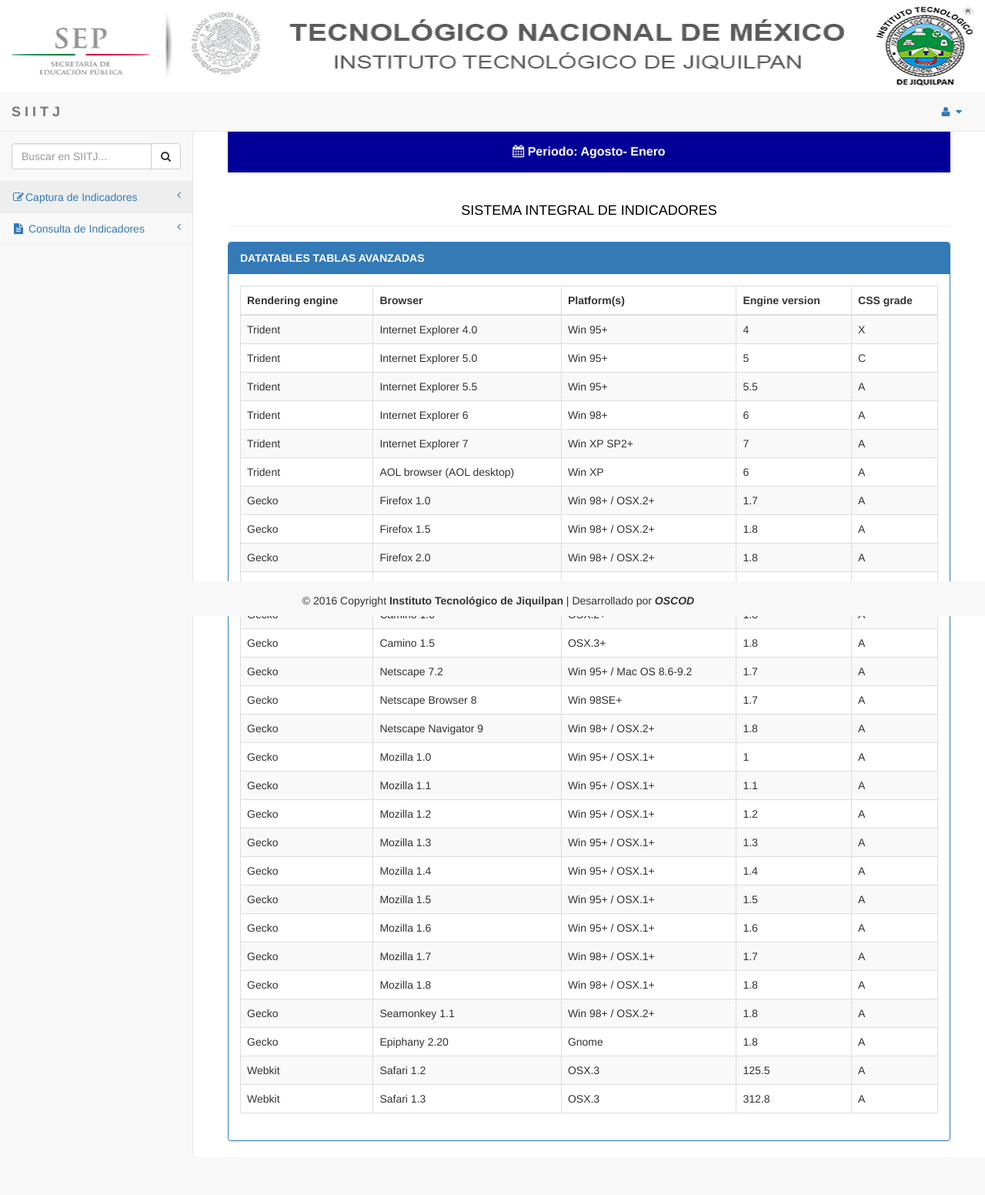
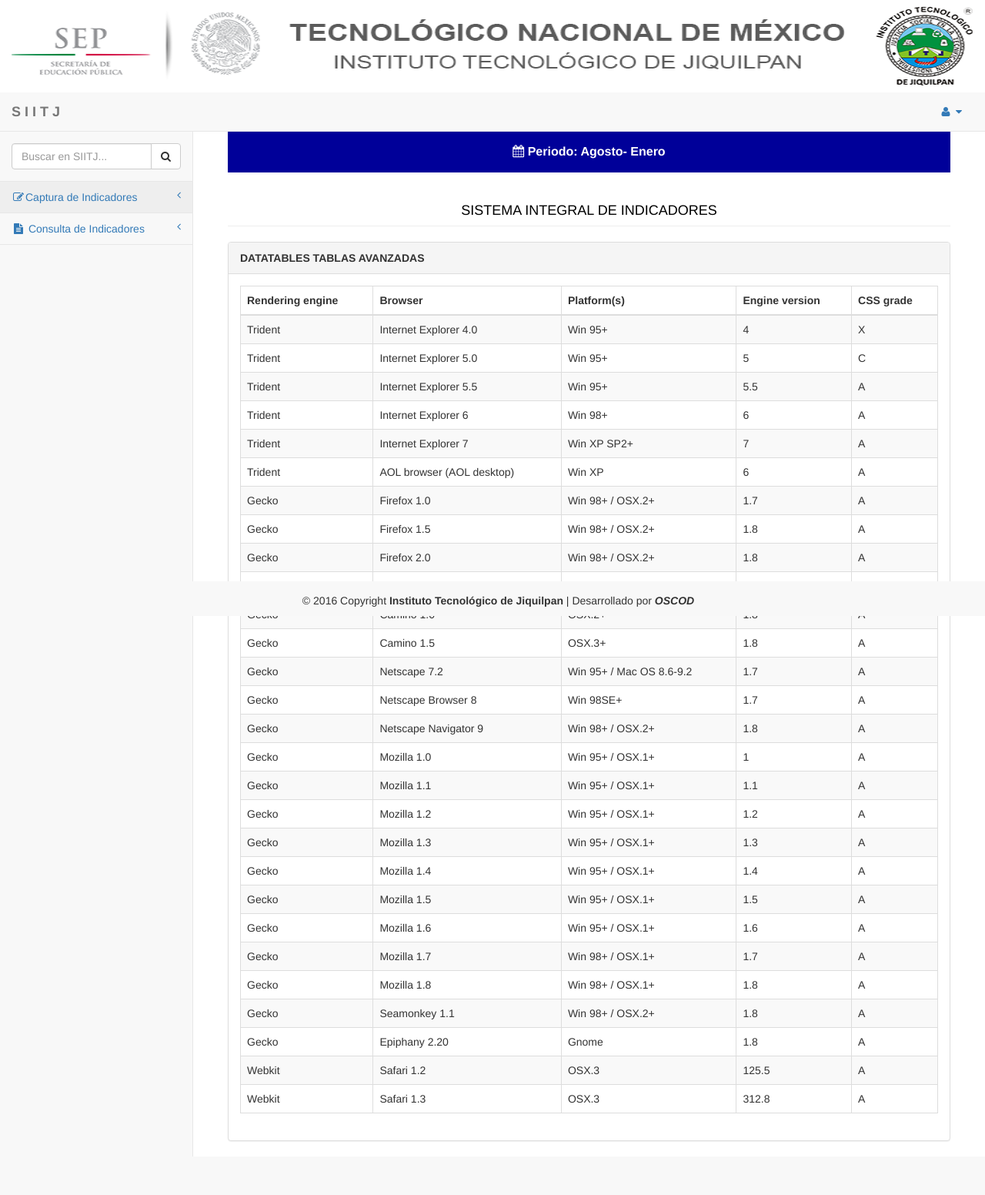
Before and after one commit to brauliochm/siitj, a PHP site: page /pages/index.php in a window 1280 px wide. Shown: the whole page at 77% size. Run offline with PHP 8.4, Linux system fonts and the light colour scheme.

Commit message:
estilo de la tabla

```diff
--- a/pages/index.php
+++ b/pages/index.php
@@ -55,7 +55,7 @@
                       <!--En lo adelante el contenido será volatil de acuerdo a las necesidades del usuario-->
 
                     <div class="col-lg-12">
-                      <div class="panel panel-primary">
+                      <div class="panel panel-default">
                           <div class="panel-heading">
                               DataTables Tablas Avanzadas
                           </div>
```
